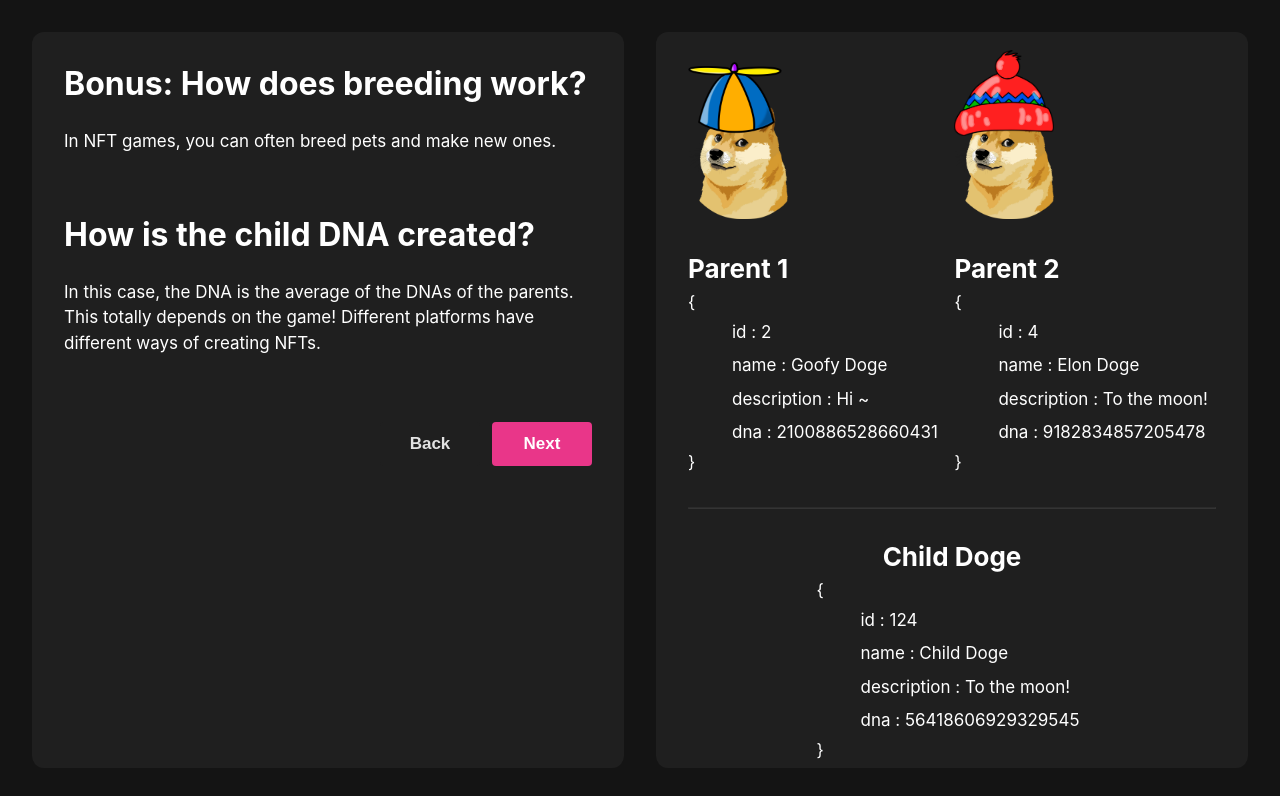
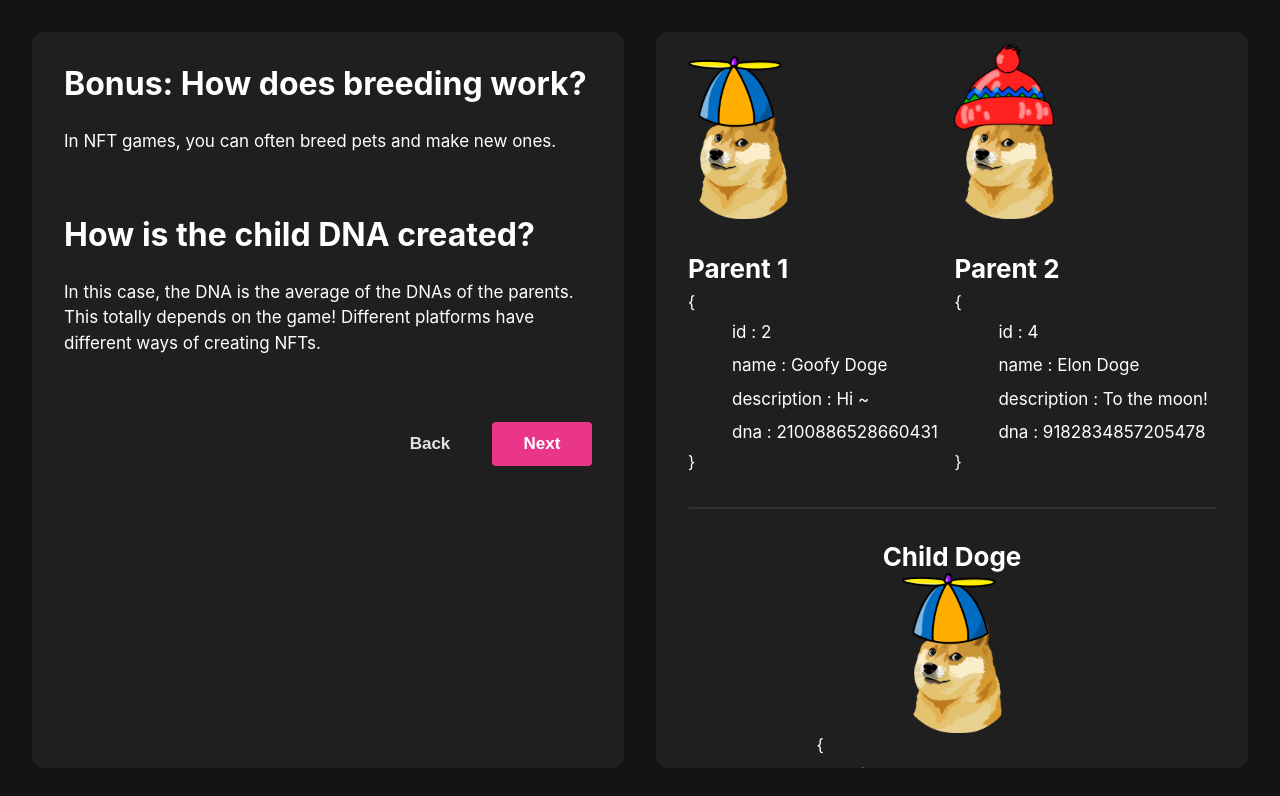
Before and after one commit to kevinz917/dogecation, a React (Create React App) app: page / in a window 1280 px wide. Both pictures are taken after a click on the button "Generate Child". Shown: the top 796 px of the page. Built offline with nearby package versions, Linux system fonts and the light colour scheme.

Commit message:
Fix hat positioning

```diff
--- a/src/modules/course/Page2/page2.scss
+++ b/src/modules/course/Page2/page2.scss
@@ -3,6 +3,7 @@
   display: flex;
   flex-direction: column;
   align-items: center;
+  position: relative;
 
   .doge-hero {
     width: 200px;
--- a/src/modules/course/Page3/Page3.scss
+++ b/src/modules/course/Page3/Page3.scss
@@ -12,5 +12,5 @@
   width: 150px;
   height: auto;
   position: absolute;
-  top: 50px;
+  margin-top: -70px;
 }
--- a/src/modules/course/Page4/Page4.js
+++ b/src/modules/course/Page4/Page4.js
@@ -78,6 +78,8 @@ const Page4 = () => {
           </RenderIf>
 
           <RenderIf value={showChild}>
+            <img src={Orangehat} className="child-hat" />
+            <img src={Doge} className="parent-doge" />
             <JSONDisplay nft={childDogeData} />
           </RenderIf>
         </div>
--- a/src/modules/course/Page4/Page4.scss
+++ b/src/modules/course/Page4/Page4.scss
@@ -8,7 +8,14 @@
   width: 100px;
   height: auto;
   position: absolute;
-  top: 50px;
+  margin-top: -20px;
+}
+
+.child-hat {
+  width: 100px;
+  height: auto;
+  position: absolute;
+  margin-top: 20px;
 }
 
 .nft-parents-container {
@@ -17,9 +24,11 @@
   align-items: center;
   width: 100%;
   justify-content: space-between;
+  position: relative;
 }
 
 .child-container {
+  position: relative;
   width: 100%;
   display: flex;
   flex-direction: column;
--- a/src/modules/course/course.scss
+++ b/src/modules/course/course.scss
@@ -14,6 +14,7 @@
     border-radius: 12px;
     padding: 32px;
     margin-right: 32px;
+    overflow-y: scroll;
   }
 
   .right-container {
@@ -21,6 +22,7 @@
     background-color: $grey700;
     border-radius: 12px;
     padding: 32px;
+    overflow-y: scroll;
   }
 }
 
```
